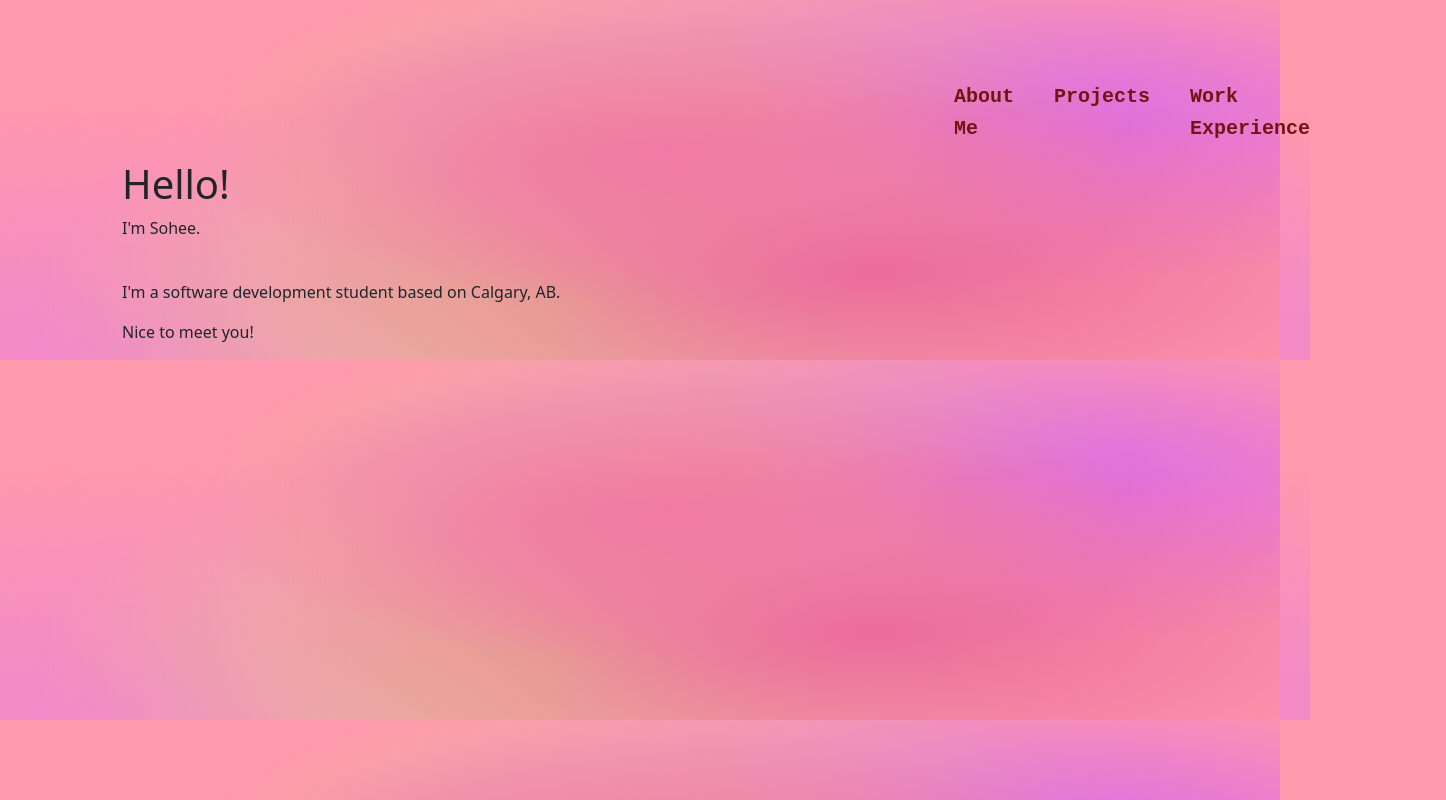
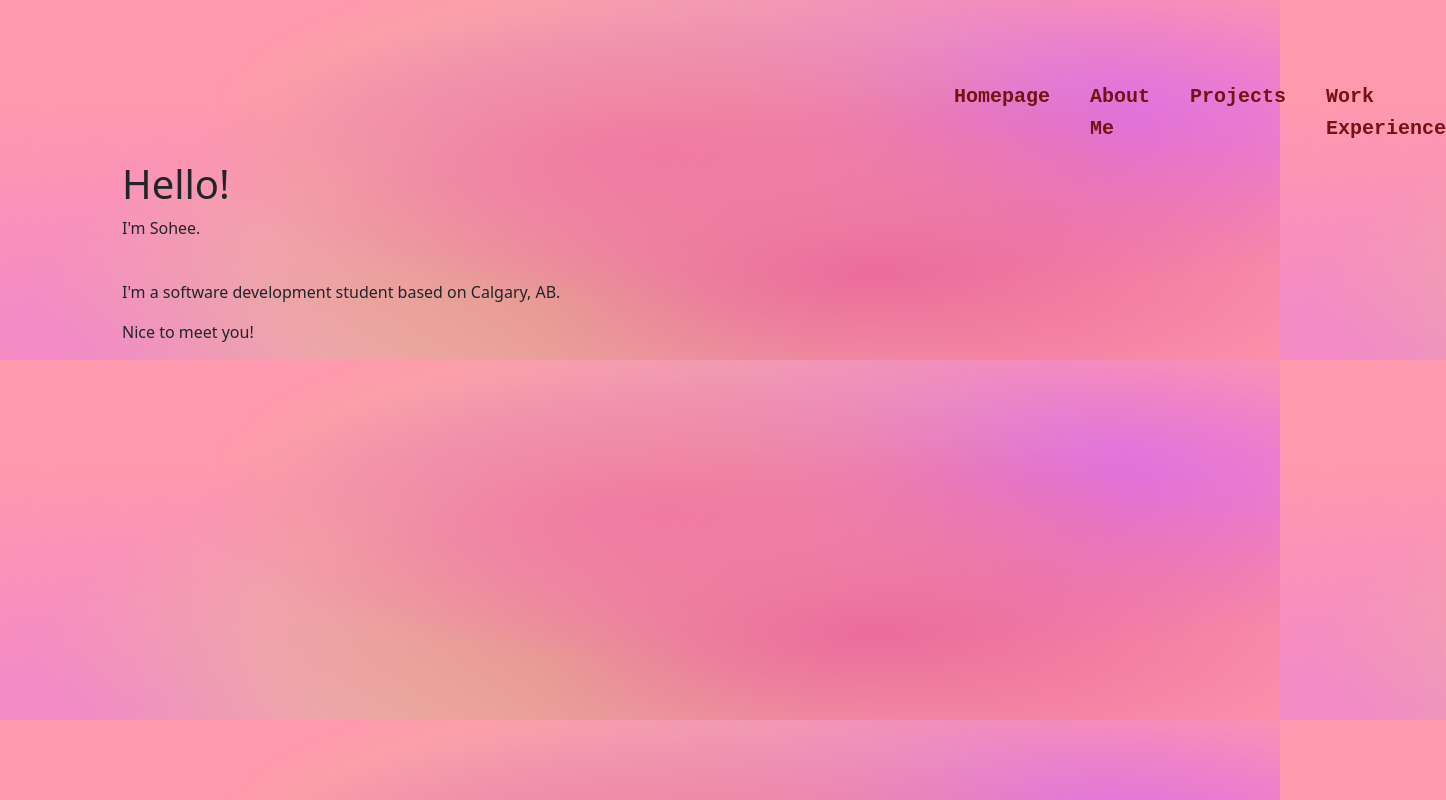
Before and after one commit to soheeRyu/soheeRyu.github.io, a plain HTML site: page pages/aboutMe.html in a window 1280 px wide. Shown: the whole page, 1446 px wide, since content can reach past the window. Drawn offline with nearby package versions, Linux system fonts and the light colour scheme; files that its build step writes are made by us from their sources.

Commit message:
third commit
to change folders to organize

```diff
--- a/pages/aboutMe.html
+++ b/pages/aboutMe.html
@@ -17,7 +17,8 @@
             <nav>
                 <h2 class="hidden">nav</h2>
                     <ul class="flex">
-                        <li><a href="#">About Me</a></li>
+                        <li><a href="./index.html">Homepage</a></li>
+                        <li><a href="./aboutMe.html">About Me</a></li>
                         <li><a href="./profile.html">Projects</a></li>
                         <li><a href="#">Work Experience</a></li>
                     </ul>
```
Also changed, not shown: index.html (renamed from pages/index.html, +2 -1 lines).
